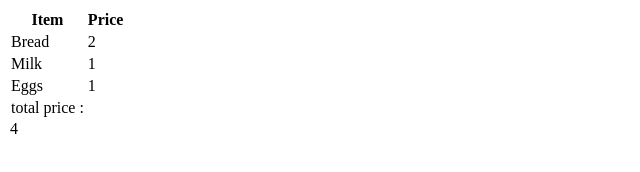
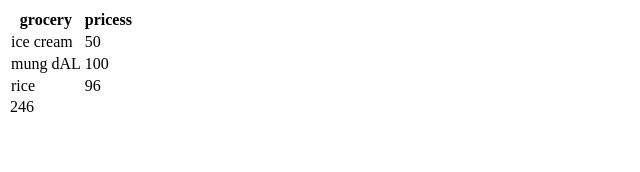
Before and after one commit to acciojob/grofers-checkout-2-rgrohitgupta938, a website: page main.html in a window 1280 px wide. Shown: the whole page, without its empty margins (0-640 px from the left). Drawn offline with Linux system fonts and the light colour scheme.

Commit message:
created a submission

```diff
--- a/main.html
+++ b/main.html
@@ -10,23 +10,20 @@
 	<!-- the entire body must be written by student -->
 	<table id="table1">
 		<tr>
-        <th>Item</th>
-        <th>Price</th>
+			<th>grocery</th>
+		<th>pricess</th>
 		</tr>
 		<tr>
-        <td>Bread</td>
-        <td data-ns-test="price">2</td>
+			<td>ice cream</td>
+			<td data-ns-test="price">50</td>
 		</tr>
 		<tr>
-        <td>Milk</td>
-        <td data-ns-test="price">1</td>
+			<td>mung dAL</td>
+			<td data-ns-test="price">100</td>
 		</tr>
 		<tr>
-        <td>Eggs</td>
-        <td data-ns-test="price">1</td>
-      </tr>
-      <tr>
-        <td data-ns-test="grandTotal">total price :      </td>
+			<td>rice</td>
+			<td data-ns-test="price">96</td>
 		</tr>
 	</table>
     <script type="text/javascript" src="./script.js">
```
Lines whose indentation alone changed are shown as unchanged.
